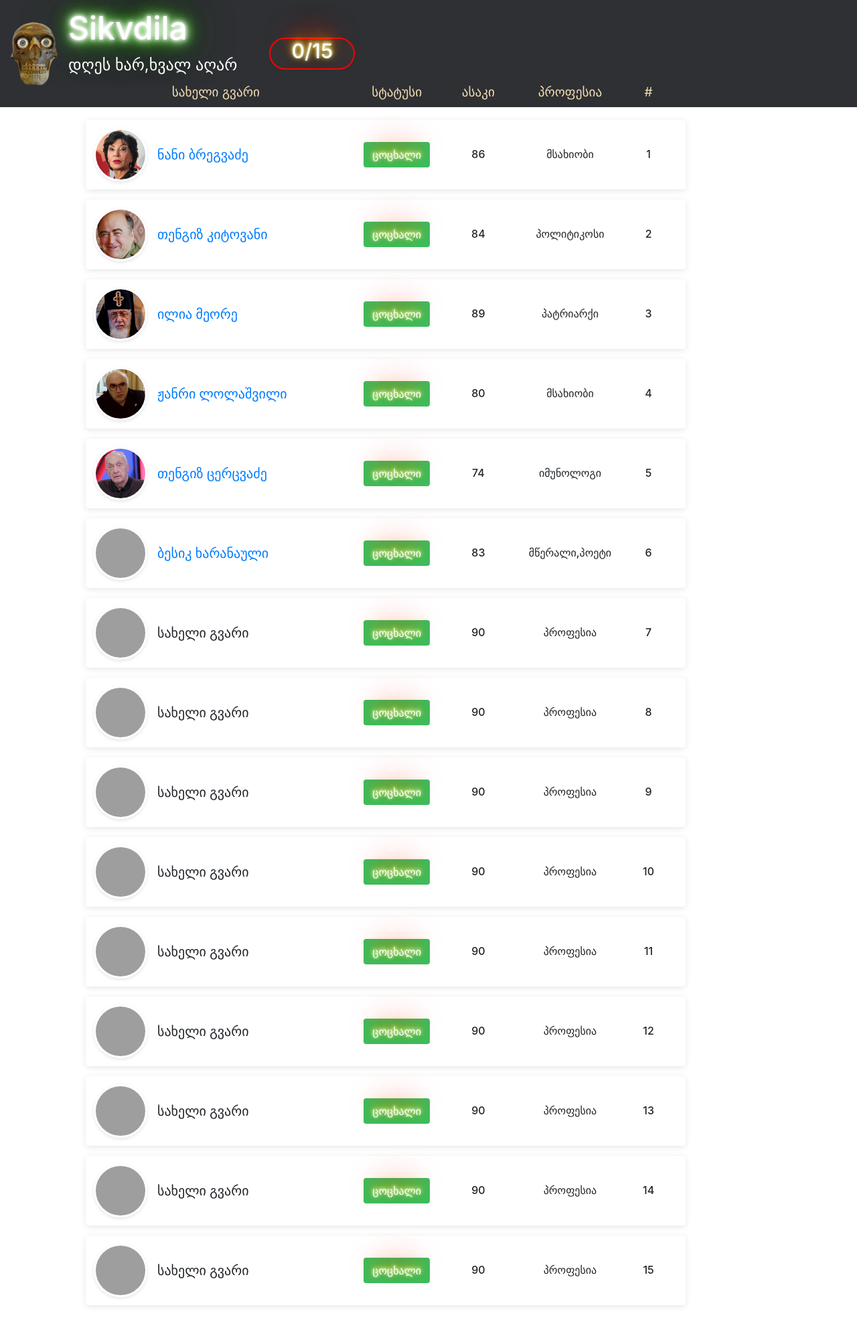
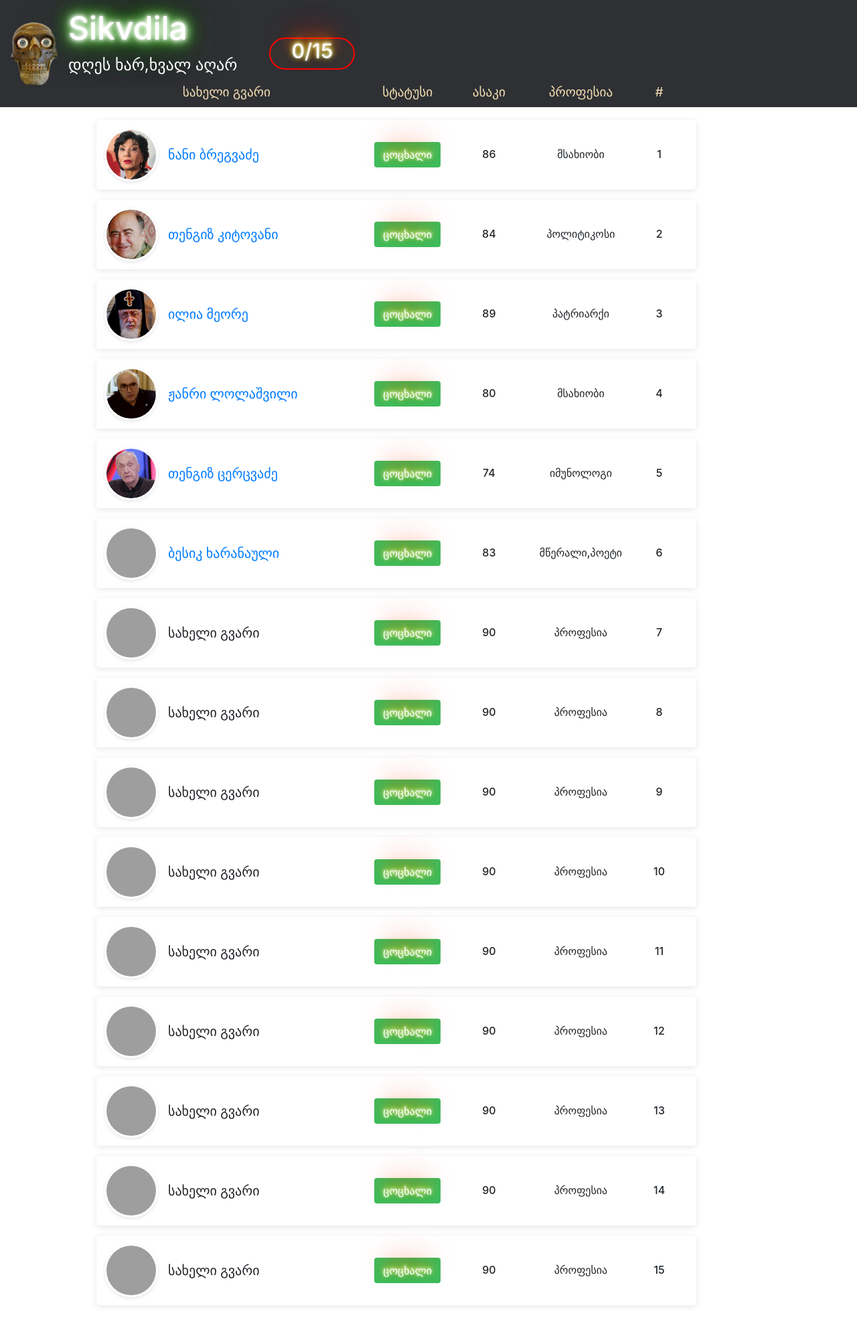
Before and after one commit to Giorgi2002/arvgingagvigos, a PHP site: page / in a window 1280 px wide. Shown: the whole page at 67% size. Run offline with PHP 8.4, Linux system fonts and the light colour scheme; grey boxes are pictures that could not be loaded.

Commit message:
Update style.css

```diff
--- a/style.css
+++ b/style.css
@@ -87,7 +87,7 @@ span {
   margin-top: 3rem;
   position: relative;
   bottom: 7rem;
-  right:  4rem;
+  right:  3rem;
 }
 .content {
   display: flex;
```
